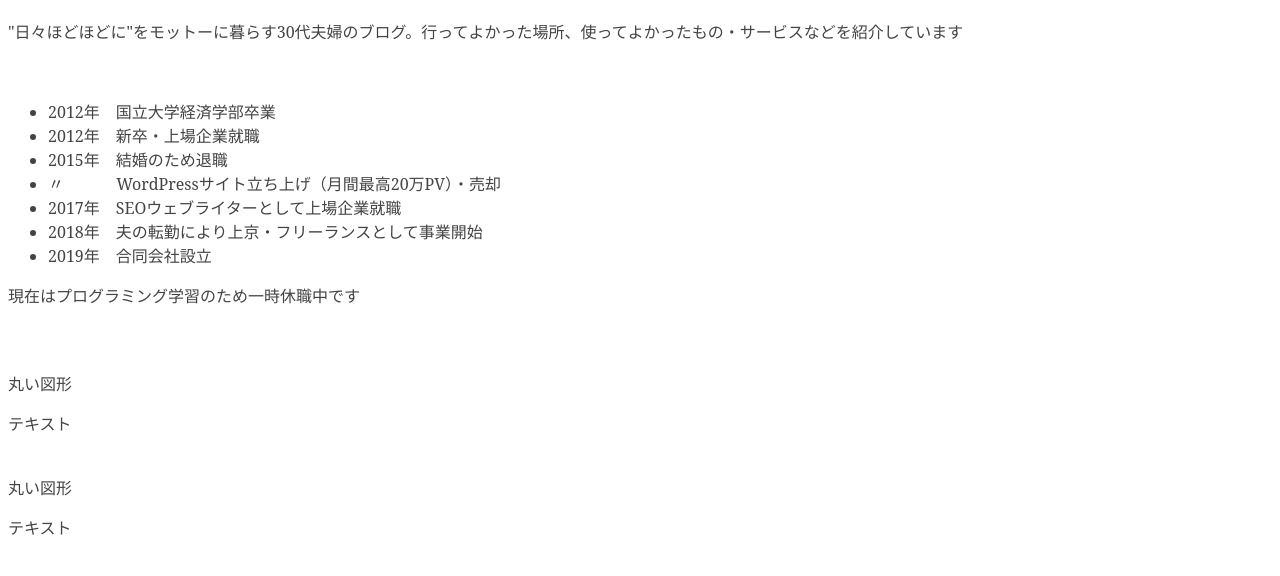
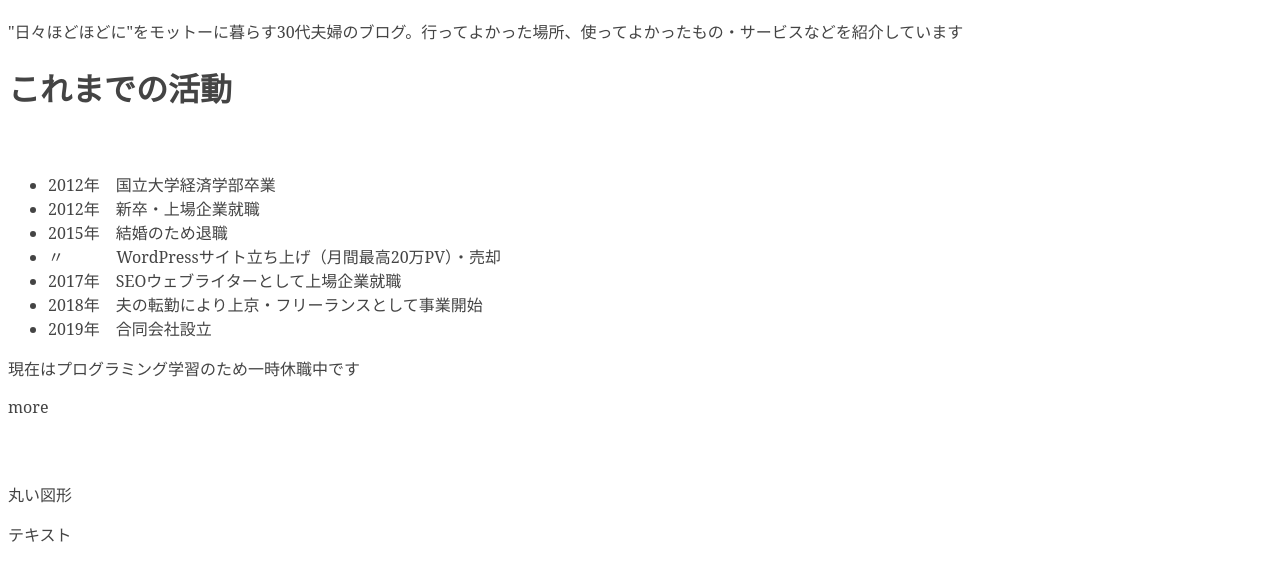
Before and after one commit to rika358/rika358.github.io, a plain HTML site: page index.html in a window 1280 px wide. Shown: the part 625-1201 px from the top of the page. Drawn offline with Linux system fonts and the light colour scheme.

Commit message:
Update index.html

```diff
--- a/index.html
+++ b/index.html
@@ -16,6 +16,7 @@
   </section>
 
   <setion class="about">
+    <h1>これまでの活動</h1>
  　<ul>
     <li>2012年　国立大学経済学部卒業</li>
     <li>2012年　新卒・上場企業就職</li>
@@ -26,6 +27,9 @@
     <li>2019年　合同会社設立</li>
   </ul>
   <p>現在はプログラミング学習のため一時休職中です</p>
+  <div class="more">
+    <p>more</p>
+  </div>
   </section>
 
   <section class="works">
```
